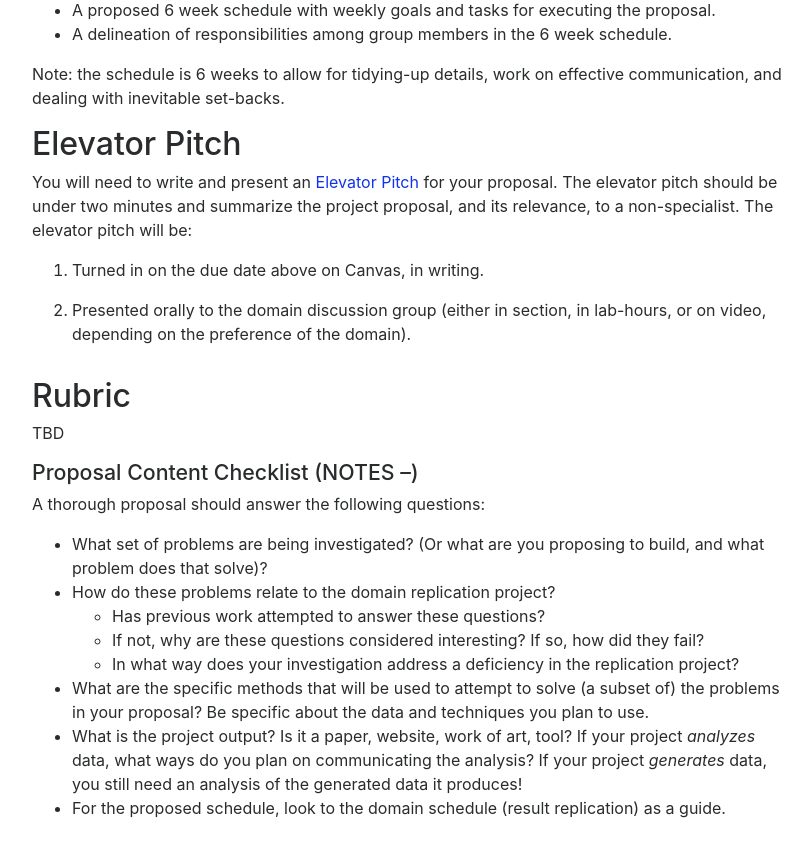
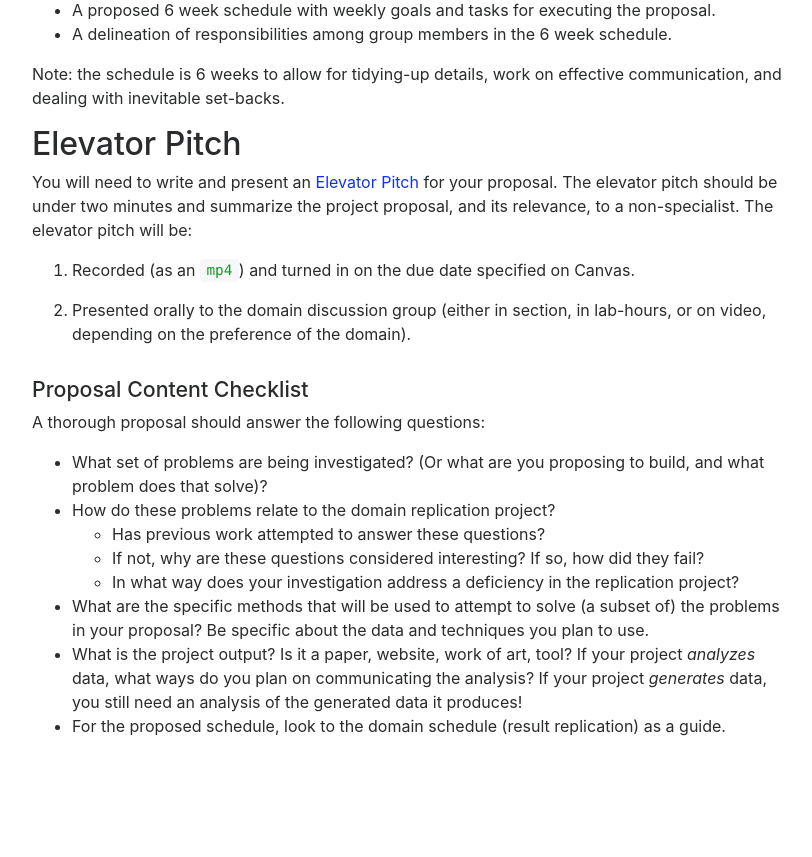
Before and after one commit to DSC-Capstone/dsc-capstone.github.io, a Jekyll site: the page built from assignments/quarter-1-project-proposal.md, in a window 1280 px wide and 900 px high, scrolled down 1163 px. Shown: the top 857 px of the window, without its empty margins (233-1045 px from the left). Built offline with Jekyll 4.4.1, drawn with Linux system fonts in a browser that asks for light colours; nearby versions of some CDN libraries.

Commit message:
fix proposal assignment

```diff
--- a/assignments/quarter-1-project-proposal.md
+++ b/assignments/quarter-1-project-proposal.md
@@ -67,16 +67,12 @@ proposal. The elevator pitch should be under two minutes and summarize
 the project proposal, and its relevance, to a non-specialist. The
 elevator pitch will be:
 
-1. Turned in on the due date above on Canvas, in writing.
+1. Recorded (as an `mp4`) and turned in on the due date specified on Canvas.
 2. Presented orally to the domain discussion group (either in section,
    in lab-hours, or on video, depending on the preference of the
    domain).
 
-## Rubric
-
-TBD
-
-### Proposal Content Checklist (NOTES --)
+### Proposal Content Checklist
 
 A thorough proposal should answer the following questions:
 * What set of problems are being investigated? (Or what are you
```
